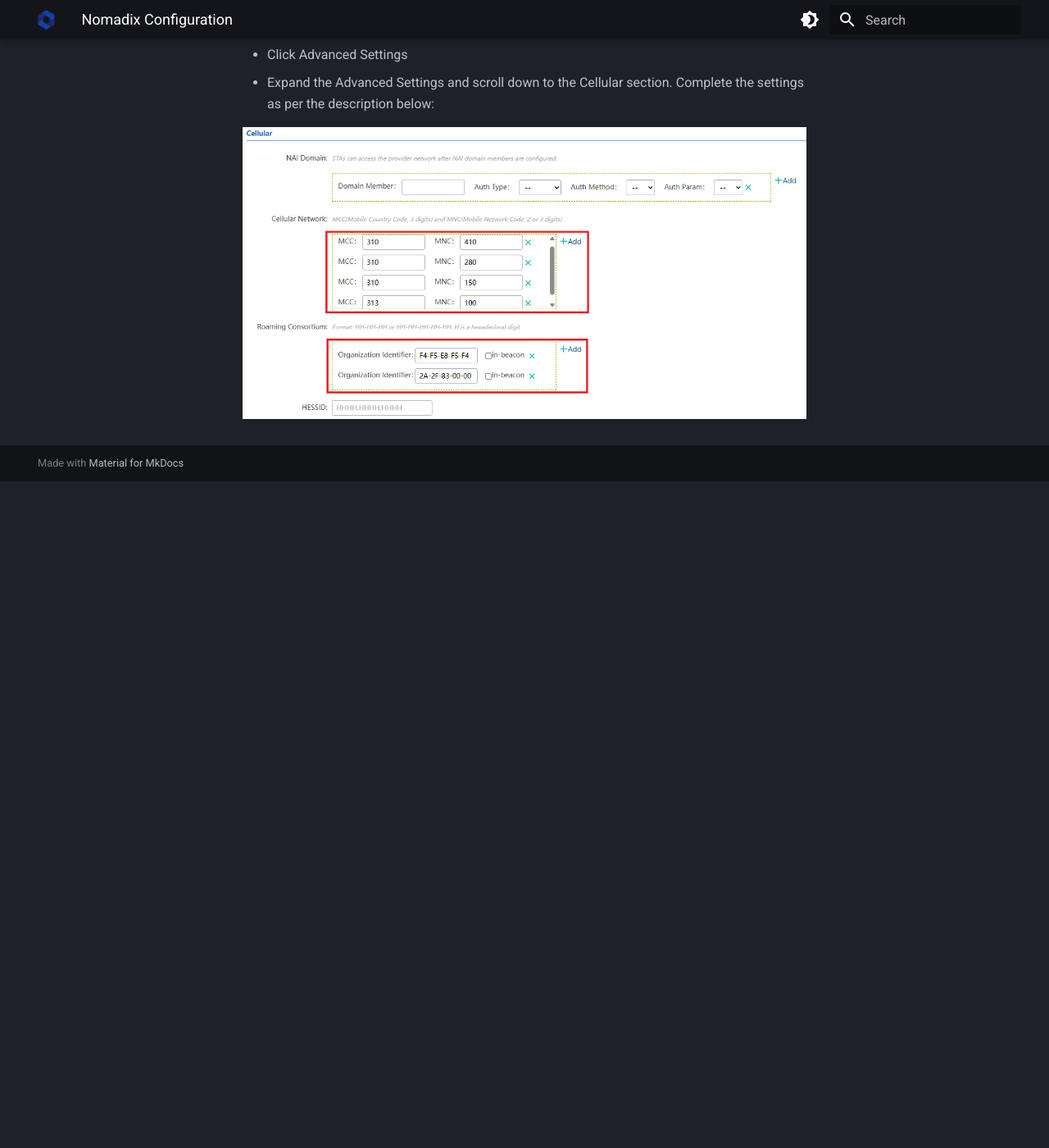
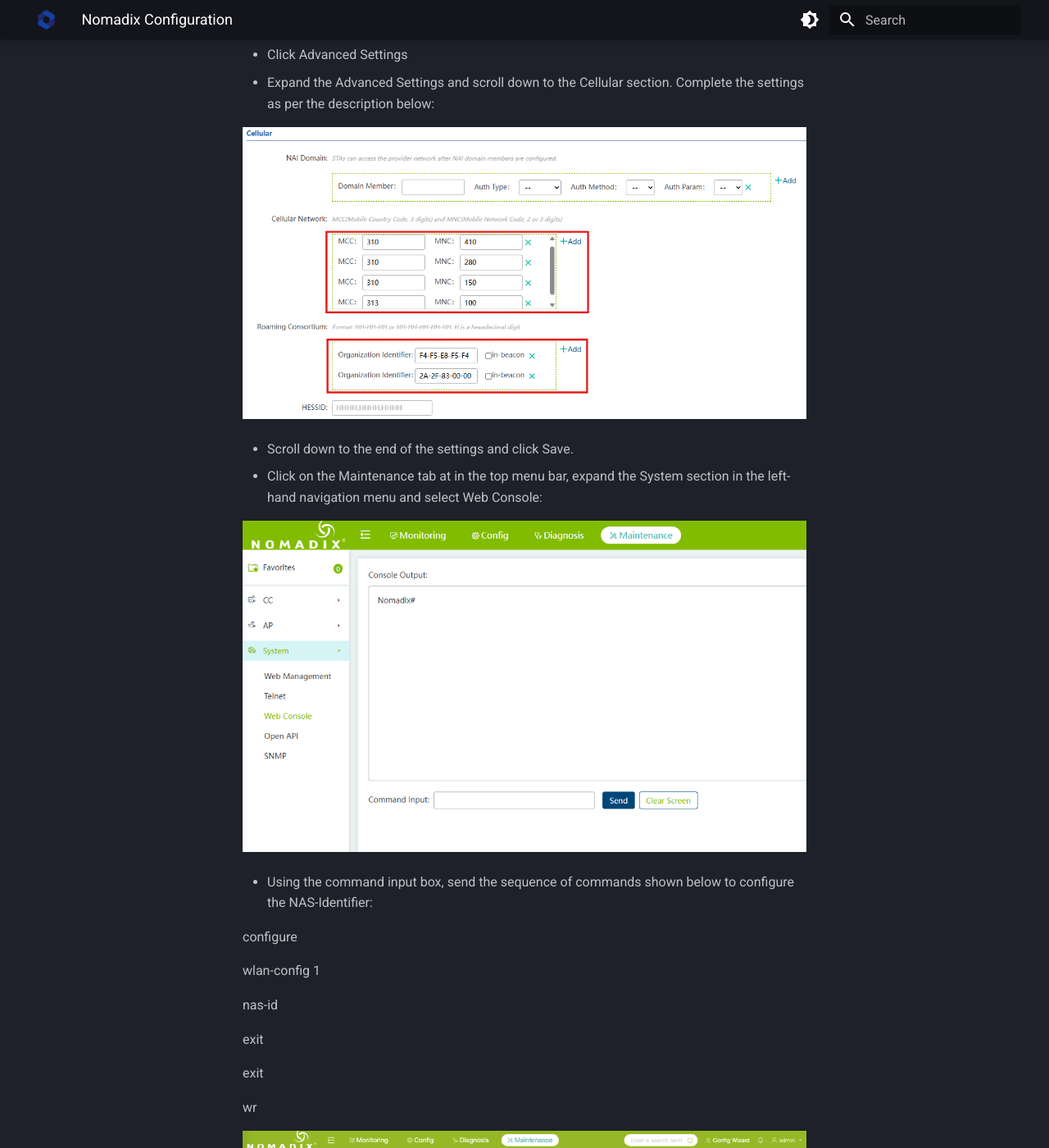
Before and after one commit to LongFi-Solutions/longfi-solutions.github.io, an MkDocs documentation site: the page built from docs/deployment/nomadix-configuration.md, in a window 1280 px wide and 1400 px high, scrolled down 5062 px. Shown: the whole window at 82% size. Built offline with MkDocs 1.6.1 and Material for MkDocs 9.7.7, drawn with Linux system fonts in a browser that asks for light colours; before the commit the page ends 5649 px from its top, so only the background shows below that.

Commit message:
Update Deployment Guides “nomadix-configuration” +2

```diff
--- a/docs/deployment/nomadix-configuration.md
+++ b/docs/deployment/nomadix-configuration.md
@@ -75,3 +75,24 @@ title: Nomadix Configuration
 * Expand the Advanced Settings and scroll down to the Cellular section. Complete the settings as per the description below:
 
 ![](/assets/images/20261005-221937.png)
+
+* Scroll down to the end of the settings and click Save.
+* Click on the Maintenance tab at in the top menu bar, expand the System section in the left-hand navigation menu and select Web Console:
+
+![](/assets/images/20261005-222609.png)
+
+- Using the command input box, send the sequence of commands shown below to configure the NAS-Identifier:
+
+configure
+
+wlan-config 1
+
+nas-id <nas-identifier provided during onboarding>
+
+exit
+
+exit
+
+wr
+
+![](/assets/images/20261005-222749.png)
```
Also changed, not shown: docs/assets/images/20261005-222609.png (added), docs/assets/images/20261005-222749.png (added).
